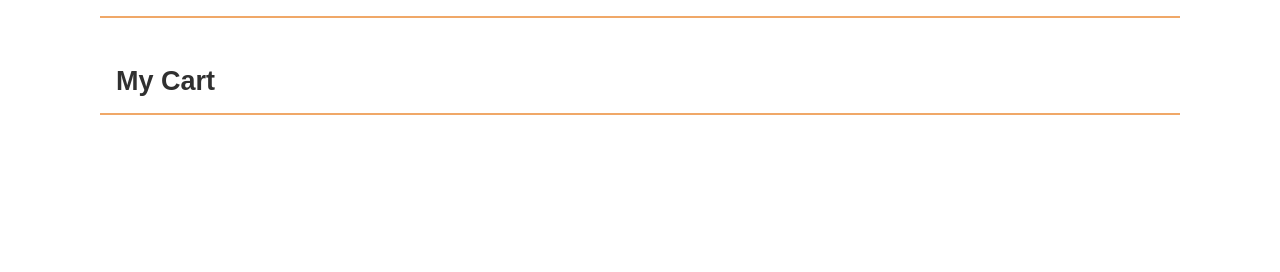
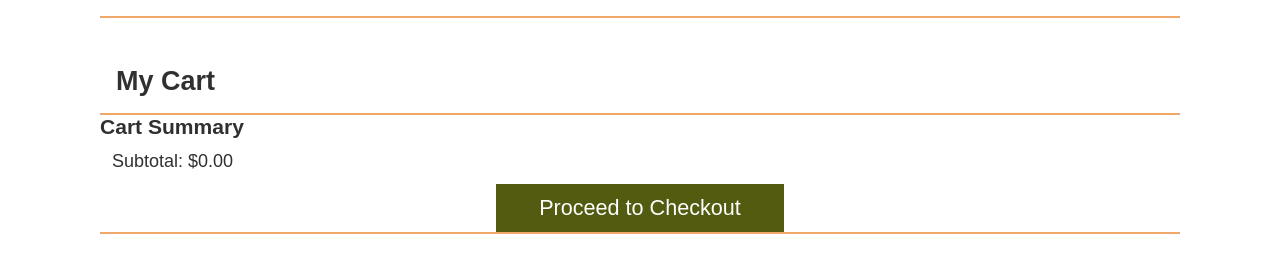
Before and after one commit to kallonbundu/WDD330-SleepOutside, a website: page src/cart/index.html in a window 1280 px wide. Drawn offline with Linux system fonts and the light colour scheme.

Commit message:
cart summary

```diff
--- a/src/cart/index.html
+++ b/src/cart/index.html
@@ -55,6 +55,12 @@
       </section>
     </main>
 
+    <section class="cart-summary divider">
+      <h3>Cart Summary</h3>
+      <p id="cart-subtotal">Subtotal: $0.00</p>
+      <button id="checkout-btn">Proceed to Checkout</button>
+    </section>
+
     <footer id="end-footer"></footer>
   </body>
 </html>
```
